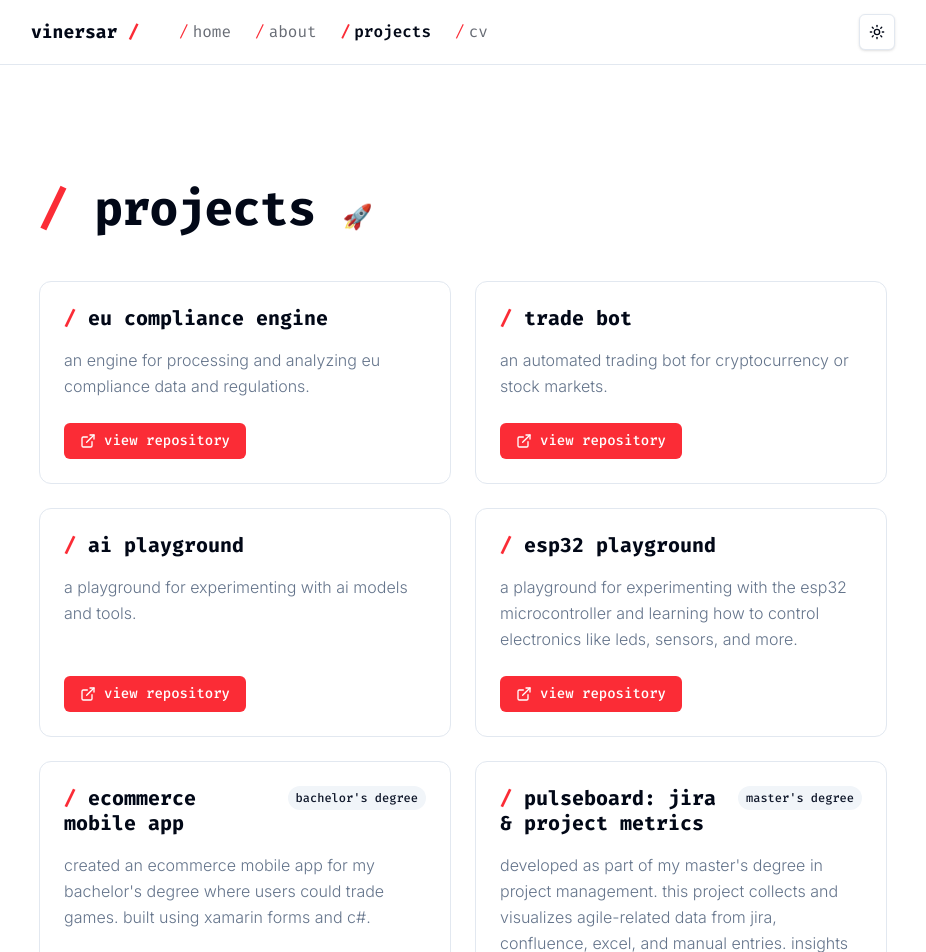
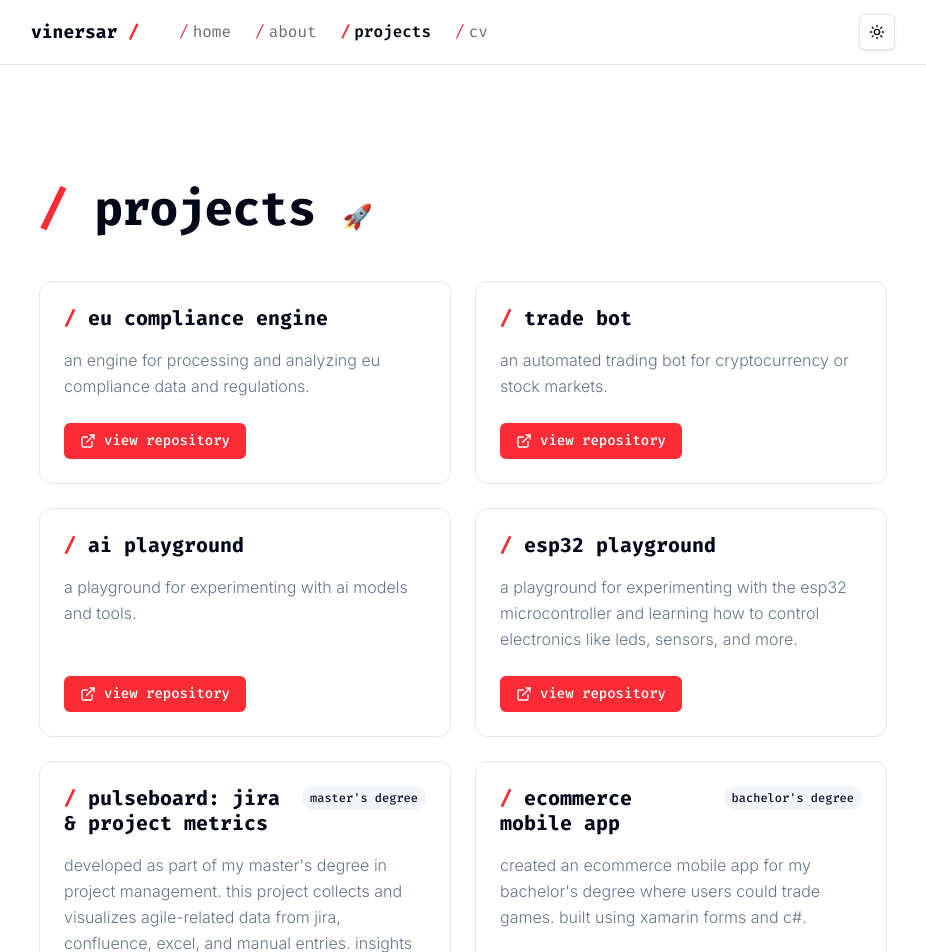
Before and after one commit to vinersar31/portfolio, a Next.js app: page /projects in a window 1280 px wide. Shown: the top 952 px of the page, without its empty margins (177-1103 px from the left). Built offline with nearby package versions, Linux system fonts and the light colour scheme.

Commit message:
chore: reorder projects

```diff
--- a/src/app/projects/page.tsx
+++ b/src/app/projects/page.tsx
@@ -26,17 +26,17 @@ const projects = [
     isPrivate: false,
   },
   {
+    title: "PulseBoard: Jira & Project Metrics",
+    badge: "Master's Degree",
+    description: "Developed as part of my master's degree in Project Management. This project collects and visualizes Agile-related data from Jira, Confluence, Excel, and manual entries. Insights are shown in Grafana dashboards powered by Prometheus for time-series analytics.",
+    url: "https://github.com/vinersar31/pulse_board",
+    isPrivate: true,
+  },
+  {
     title: "Ecommerce Mobile App",
     badge: "Bachelor's Degree",
     description: "Created an ecommerce mobile app for my bachelor's degree where users could trade games. Built using Xamarin Forms and C#.",
     url: "https://github.com/vinersar31/Licenta-Ecommerce",
-    isPrivate: true,
-  },
-  {
-    title: "PulseBoard: Jira & Project Metrics",
-    badge: "Master's Degree",
-    description: "Developed as part of my master's degree in Project Management. This project collects and visualizes Agile-related data from Jira, Confluence, Excel, and manual entries. Insights are shown in Grafana dashboards powered by Prometheus for time-series analytics.",
-    url: "https://github.com/vinersar31/pulse_board",
     isPrivate: true,
   },
   {
```
